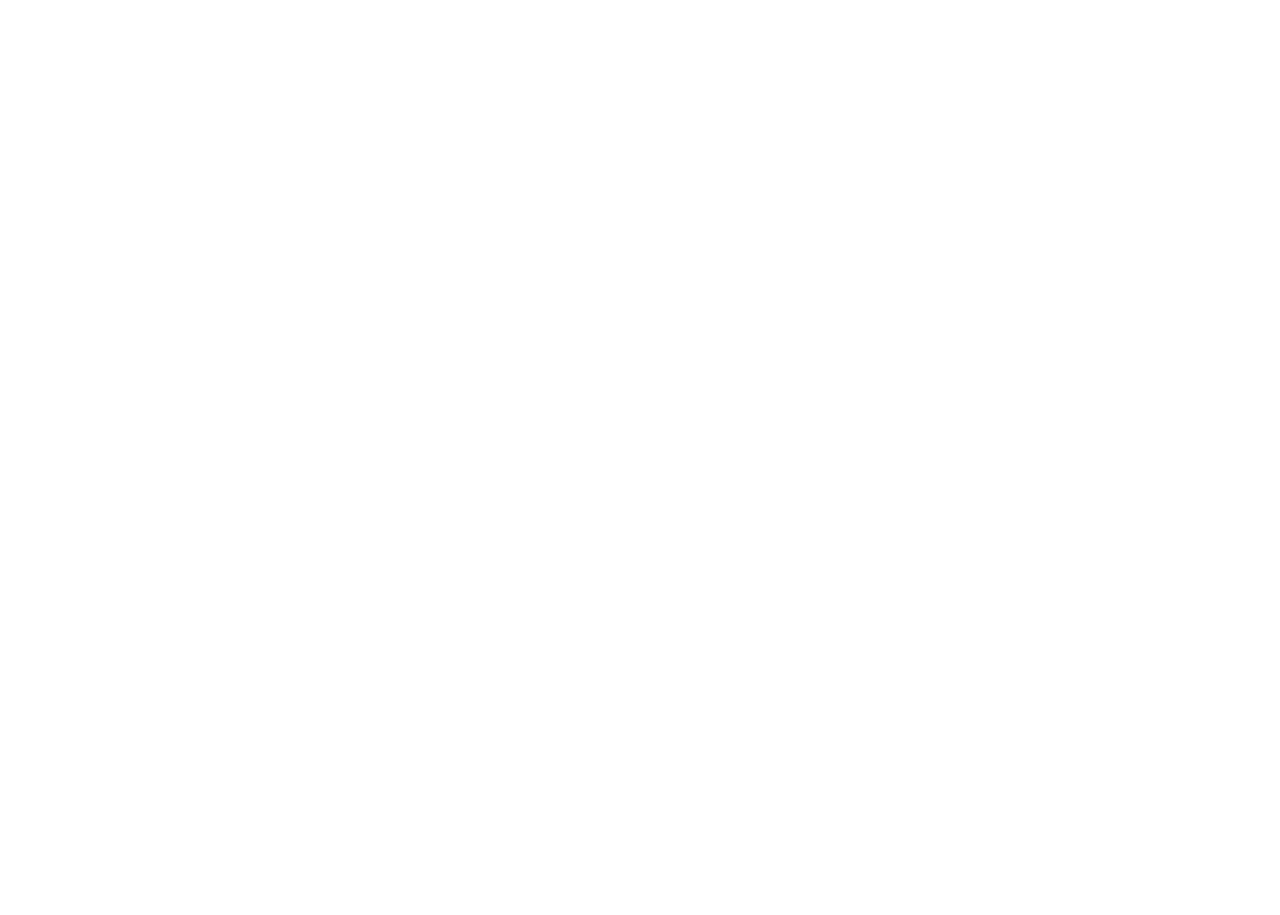
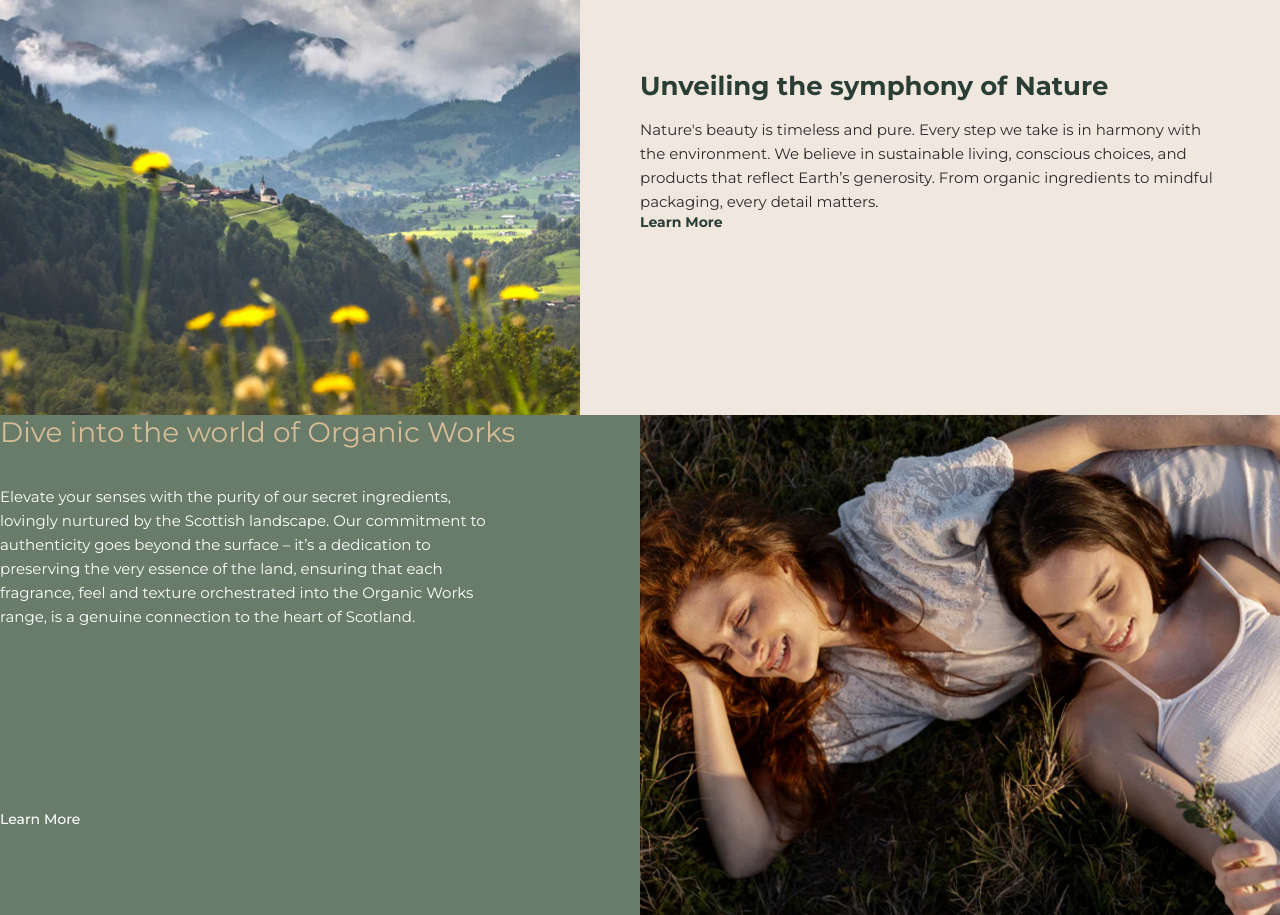
Before and after one commit to IshitaJain2001/self-soul, a React (Vite) app: page / in a window 1280 px wide. Shown: the part 5483-6398 px from the top of the page. Before the commit the page ends 5398 px from the top, so only its background shows below. Built offline with nearby package versions, Linux system fonts and the light colour scheme.

Commit message:
tried for css

```diff
--- a/src/App.jsx
+++ b/src/App.jsx
@@ -9,6 +9,8 @@
 import CleanBeauty from "./Components/CleanBeauty"
 import ImageSection2 from "./Components/Image-Section"
 import WhatTheySay from "./Components/WhatTheySay"
+import NatureComp from "./Components/NatureComp"
+import OrganicComp from "./Components/OrganicComp"
 
 
 function App() {
@@ -26,6 +28,8 @@
    <CleanBeauty/>
    <ImageSection2/>
    <WhatTheySay/>
+   <NatureComp/>
+   <OrganicComp/>
     </>
   )
 }
--- /dev/null
+++ b/src/Components/NatureComp.css
@@ -0,0 +1,52 @@
+.nature-section {
+  display: flex;
+  width: 100%;
+  height: 500px;
+  font-family: 'Montserrat';
+}
+
+.nature-image {
+  flex: 1;
+  height: 100%;
+
+  overflow: hidden;
+}
+
+.nature-image img {
+  width: 100%;
+  height: 100%;
+  object-fit: cover;
+}
+
+.nature-content {
+  flex: 1;
+  background-color: #f0e7df;
+  padding: 80px 60px;
+  display: flex;
+  flex-direction: column;
+  justify-content: center;
+  color: #2b2b2b;
+}
+.final-content{
+    margin-top: 20px;
+    height: 210px;
+}
+.nature-content h2 {
+  font-size: 26px;
+  margin-bottom: 20px;
+  color: #2b3e36;
+}
+
+.nature-content p {
+  font-size: 15px;
+  line-height: 1.6;
+  margin-bottom: 20px;
+  height: 70px;
+}
+
+.nature-content a {
+  color: #2b3e36;
+  font-weight: 600;
+  text-decoration: none;
+  font-size: 14px;
+}
--- /dev/null
+++ b/src/Components/NatureComp.jsx
@@ -0,0 +1,25 @@
+
+ import img from "../assets/nature.png"
+ import "./NatureComp.css"
+ export default function NatureComp(){
+    return(
+<div className="nature-section">
+  <div className="nature-image">
+    <img src={img} alt="Nature View"/>
+  </div>
+  <div className="nature-content">
+    <div className="final-content">
+<h2>Unveiling the symphony of Nature</h2>
+    <p>
+      Nature's beauty is timeless and pure. Every step we take is in harmony with the environment.
+      We believe in sustainable living, conscious choices, and products that reflect Earth’s generosity.
+      From organic ingredients to mindful packaging, every detail matters.
+    </p>
+    <a href="#">Learn More</a>
+    </div>
+
+  </div>
+</div>
+
+    )
+ }
--- /dev/null
+++ b/src/Components/OrganicComp.css
@@ -0,0 +1,54 @@
+@import "./colors.css";
+
+.organic-section {
+  display: flex;
+  width: 100%;
+  height: 500px;
+  font-family: 'Montserrat', sans-serif;
+}
+
+.organic-text {
+  flex: 1;
+  background-color: var(--clinical);
+  color: var(--organic-text);
+
+width: 50%;
+ height: 500px;
+ overflow: hidden;
+}
+
+
+.organic-text h2 {
+  font-size: 28px;
+  margin-bottom: 40px;
+ font-family: "Montserrat";
+ font-weight: 400;
+}
+
+.organic-text p {
+  font-size: 15px;
+  line-height: 1.6;
+  margin-bottom: 20px;
+  color: white;
+  max-width: 500px;
+
+}
+
+.organic-text a {
+  color: white;
+  font-weight: 500;
+  text-decoration: none;
+  font-size: 14px;
+}
+
+.organic-image {
+  flex: 1;
+  height: 100%;
+  overflow: hidden;
+}
+
+.organic-image img {
+  width: 100%;
+  height: 100%;
+  object-fit: cover;
+}
--- /dev/null
+++ b/src/Components/OrganicComp.jsx
@@ -0,0 +1,25 @@
+ import img from "../assets/nature2.png"
+ import "./OrganicComp.css"
+ export default function OrganicComp(){
+    return(
+        <div className="organic-section">
+  <div className="organic-text">
+    <div className="text">
+  <h2>Dive into the world of Organic Works</h2>
+    <p>
+      Elevate your senses with the purity of our secret ingredients, lovingly nurtured by the Scottish landscape.
+      Our commitment to authenticity goes beyond the surface – it’s a dedication to preserving the very essence
+      of the land, ensuring that each fragrance, feel and texture orchestrated into the Organic Works range,
+      is a genuine connection to the heart of Scotland.
+    </p>
+    <a href="#">Learn More</a>
+    </div>
+
+  </div>
+  <div className="organic-image">
+    <img src={img} alt="Organic Works Image" />
+  </div>
+</div>
+
+    )
+ }
--- a/src/Components/colors.css
+++ b/src/Components/colors.css
@@ -3,5 +3,6 @@
    --bath-rituals :#1B3638;
    --clinical: #687C69;
    --pink-text: #EBDDD1;
-   --pink-bg:#FDF3EC
+   --pink-bg:#FDF3EC;
+   --organic-text:#D6BC97
 }
```
Also changed, not shown: src/assets/nature.png (renamed from src/assets/IMAGE_4 1.png), src/assets/nature2.png (added).
